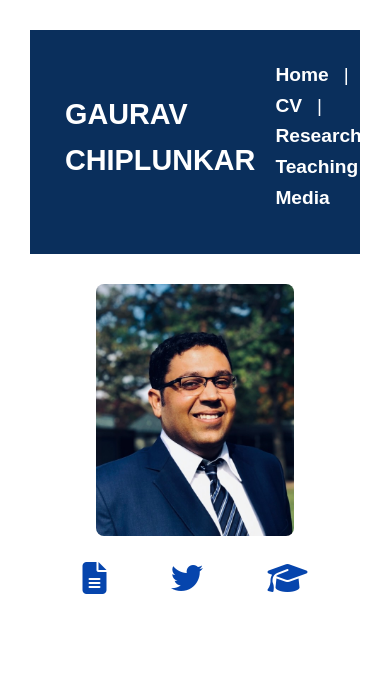
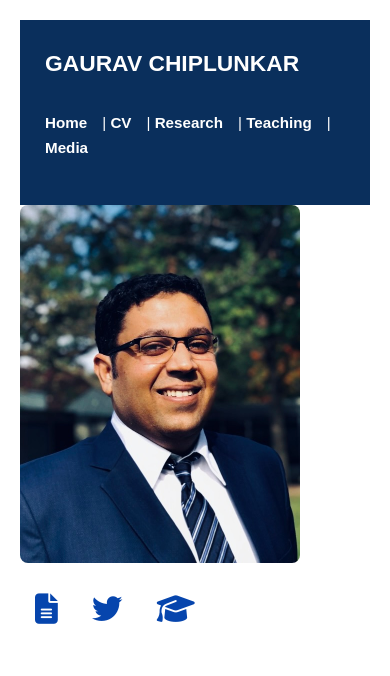
Before and after one commit to gauravchiplunkar/gauravchiplunkar.github.io, a plain HTML site: page index.html in a window 390 px wide. Shown: the top 676 px of the page. Drawn offline with Linux system fonts and the light colour scheme.

Commit message:
Update style.css

```diff
--- a/style.css
+++ b/style.css
@@ -344,3 +344,89 @@ Header
   max-width: 900px;
   border-left: 5px solid #0645ad;
 }
+
+
+
+
+
+
+
+
+
+
+
+/* ----------------------------
+Responsive Design for Mobile
+---------------------------- */
+@media screen and (max-width: 768px) {
+  body {
+    padding: 0 20px;
+    margin: 20px auto;
+    font-size: 0.95em;
+  }
+
+  h1 {
+    font-size: 1.4em;
+  }
+
+  h2 {
+    font-size: 1.1em;
+  }
+
+  h3 {
+    font-size: 1em;
+  }
+
+  .section-grid {
+    grid-template-columns: 1fr; /* Stack boxes vertically */
+    gap: 20px;
+  }
+
+  .paper-box {
+    padding: 15px;
+    margin-bottom: 20px;
+  }
+
+  .profile-grid {
+    grid-template-columns: 1fr; /* Stack left and right column vertically */
+    gap: 30px;
+  }
+
+  .top-bar {
+    flex-direction: column;
+    align-items: flex-start;
+    padding: 15px;
+  }
+
+  .top-bar h1 {
+    font-size: 1.5em;
+    margin-bottom: 10px;
+  }
+
+  .top-bar nav {
+    margin-top: 10px;
+    font-size: 1em;
+  }
+
+  .left-col,
+  .right-col {
+    margin: 0;
+    width: 100%;
+    text-align: left;
+  }
+
+  .left-col .profile-img {
+    width: 80%;
+    margin: 0 auto 15px auto;
+  }
+
+  .left-col .icons a {
+    margin: 0 15px;
+  }
+
+  .highlight-box {
+    margin: 20px auto;
+    padding: 12px 15px;
+    font-size: 0.95em;
+  }
+}
```
